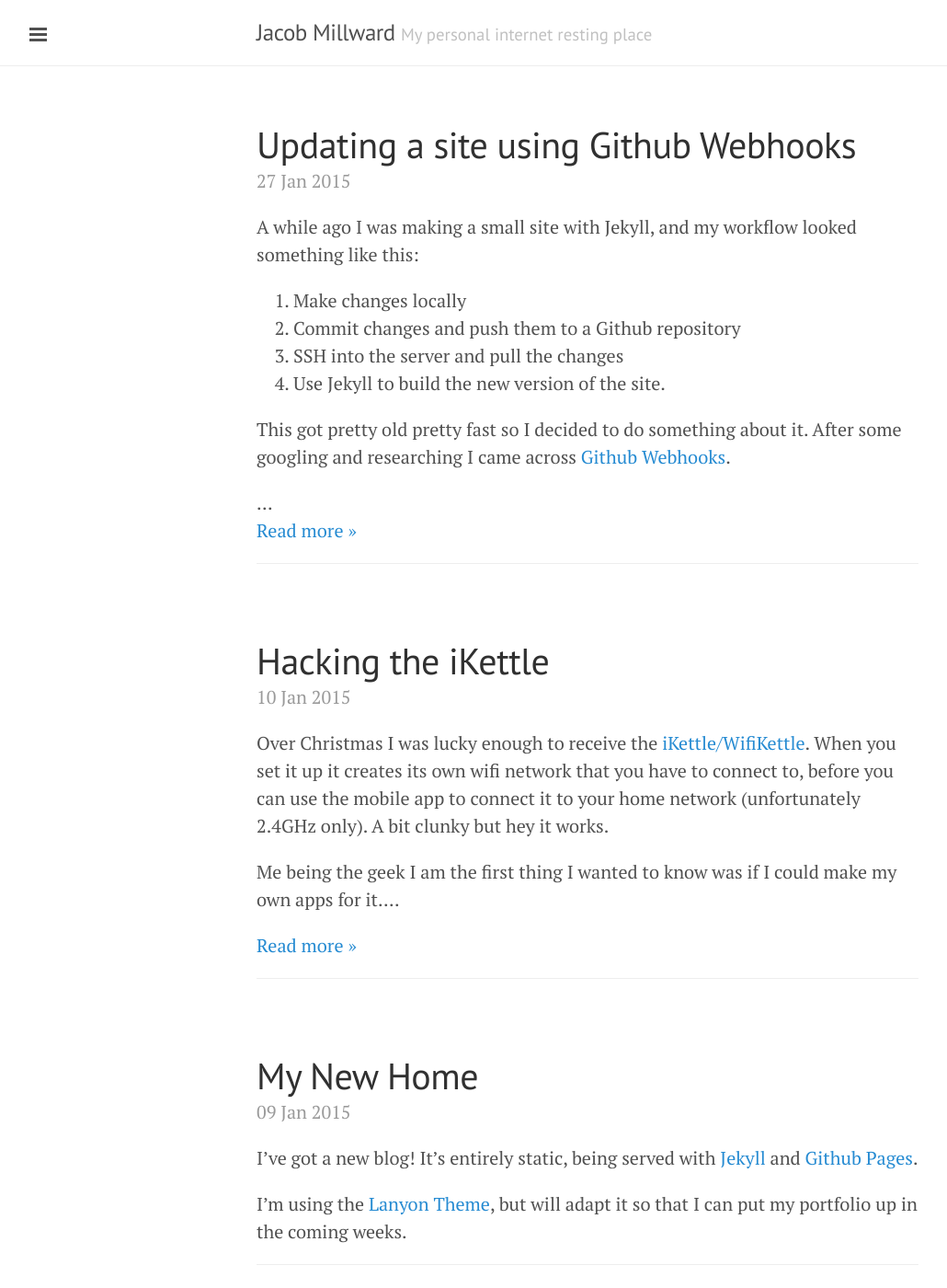
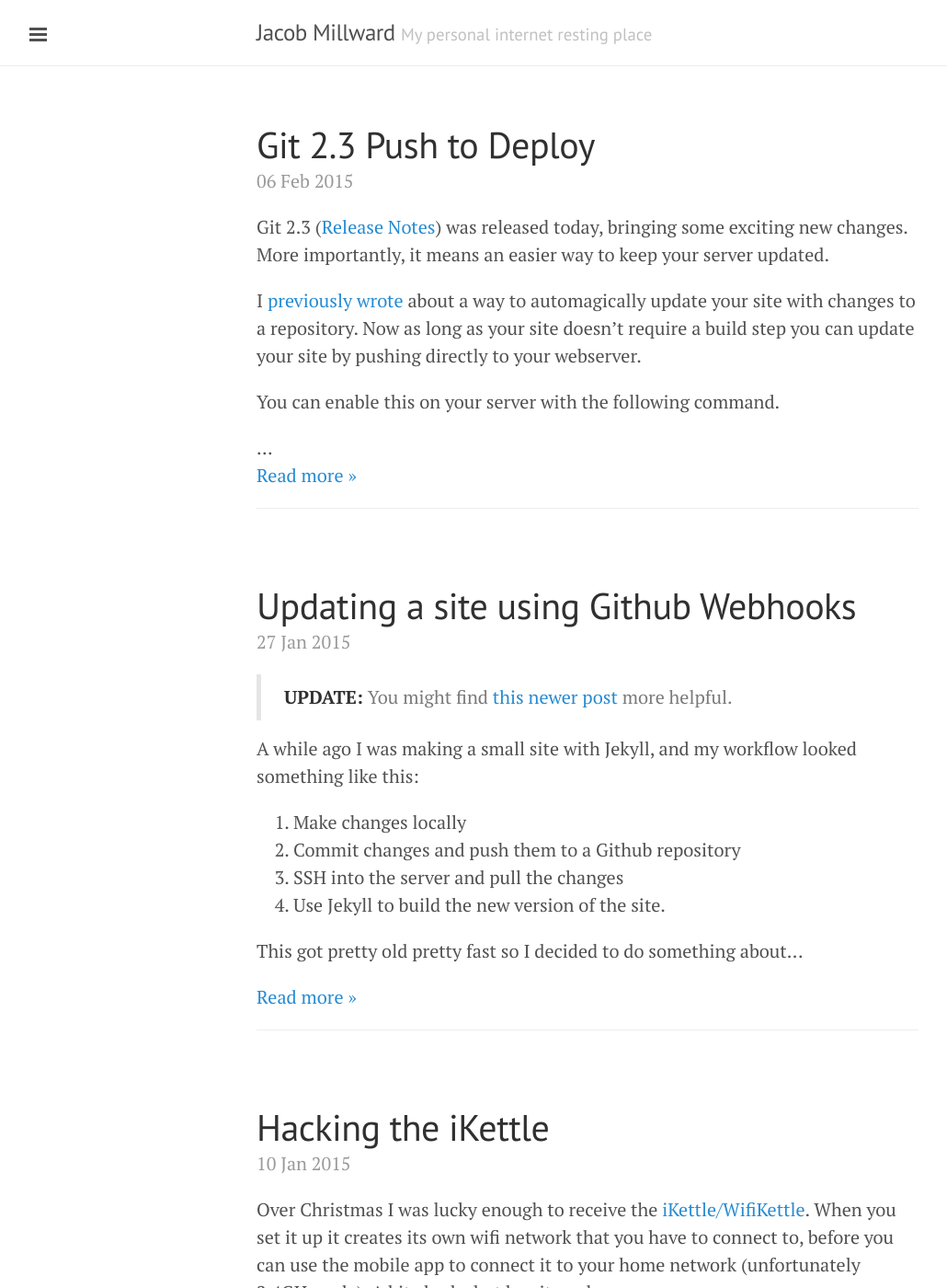
Before and after one commit to JacobMillward/blog, a Jekyll site: the page built from index.html, in a window 1280 px wide and 1400 px high. Shown: the whole window at 92% size, without its empty margins (1-1031 px from the left). Built offline with Jekyll 4.4.1, drawn with Linux system fonts in a browser that asks for light colours; Markdown is read by kramdown in place of the engine named in the settings; the list of posts is cut into pages by our own code.

Commit message:
New post: Git Push to Deploy

```diff
--- a/_posts/2015-01-27-Updating-a-site-using-Github-Webhooks.md
+++ b/_posts/2015-01-27-Updating-a-site-using-Github-Webhooks.md
@@ -3,6 +3,8 @@ layout: post
 title: Updating a site using Github Webhooks
 comments: true
 ---
+>**UPDATE:** You might find [this newer post]({% post_url 2015-02-06-git-push-to-deploy %}) more helpful.
+
 
 A while ago I was making a small site with Jekyll, and my workflow looked something like this:
 
--- /dev/null
+++ b/_posts/2015-02-06-git-push-to-deploy.md
@@ -0,0 +1,16 @@
+---
+layout: post
+title: Git 2.3 Push to Deploy
+comments: true
+---
+
+Git 2.3 ([Release Notes](https://github.com/gitster/git/blob/v2.3.0/Documentation/RelNotes/2.3.0.txt)) was released today, bringing some exciting new changes. More importantly, it means an easier way to keep your server updated.
+
+I [previously wrote]({% post_url 2015-01-27-Updating-a-site-using-Github-Webhooks %}) about a way to automagically update your site with changes to a repository. Now as long as your site doesn't require a build step you can update your site by pushing directly to your webserver.
+
+You can enable this on your server with the following command.
+{% highlight bash %}
+$ git config receive.denyCurrentBranch updateInstead
+{% endhighlight %}
+
+Nice and simple! Stay tuned.
```
